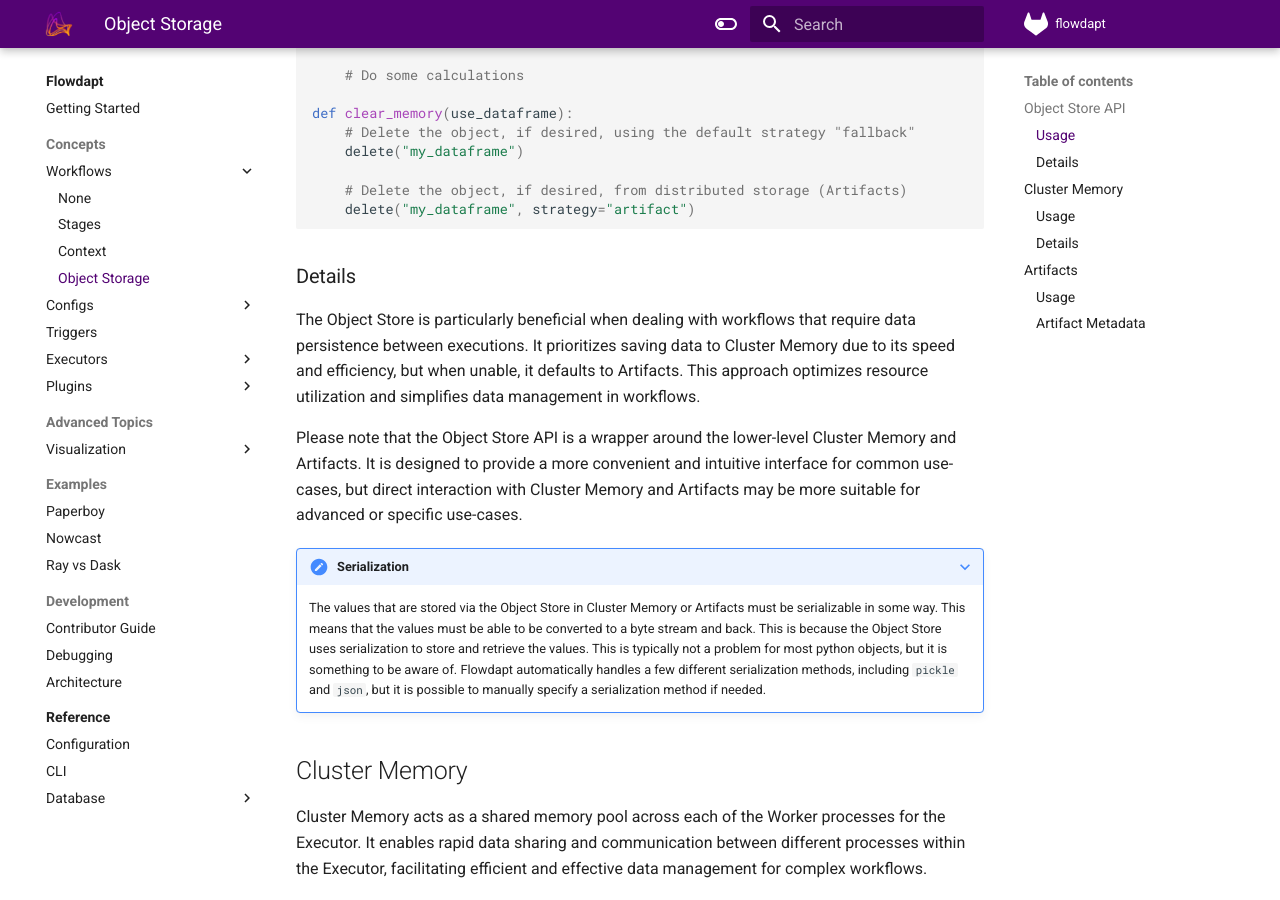
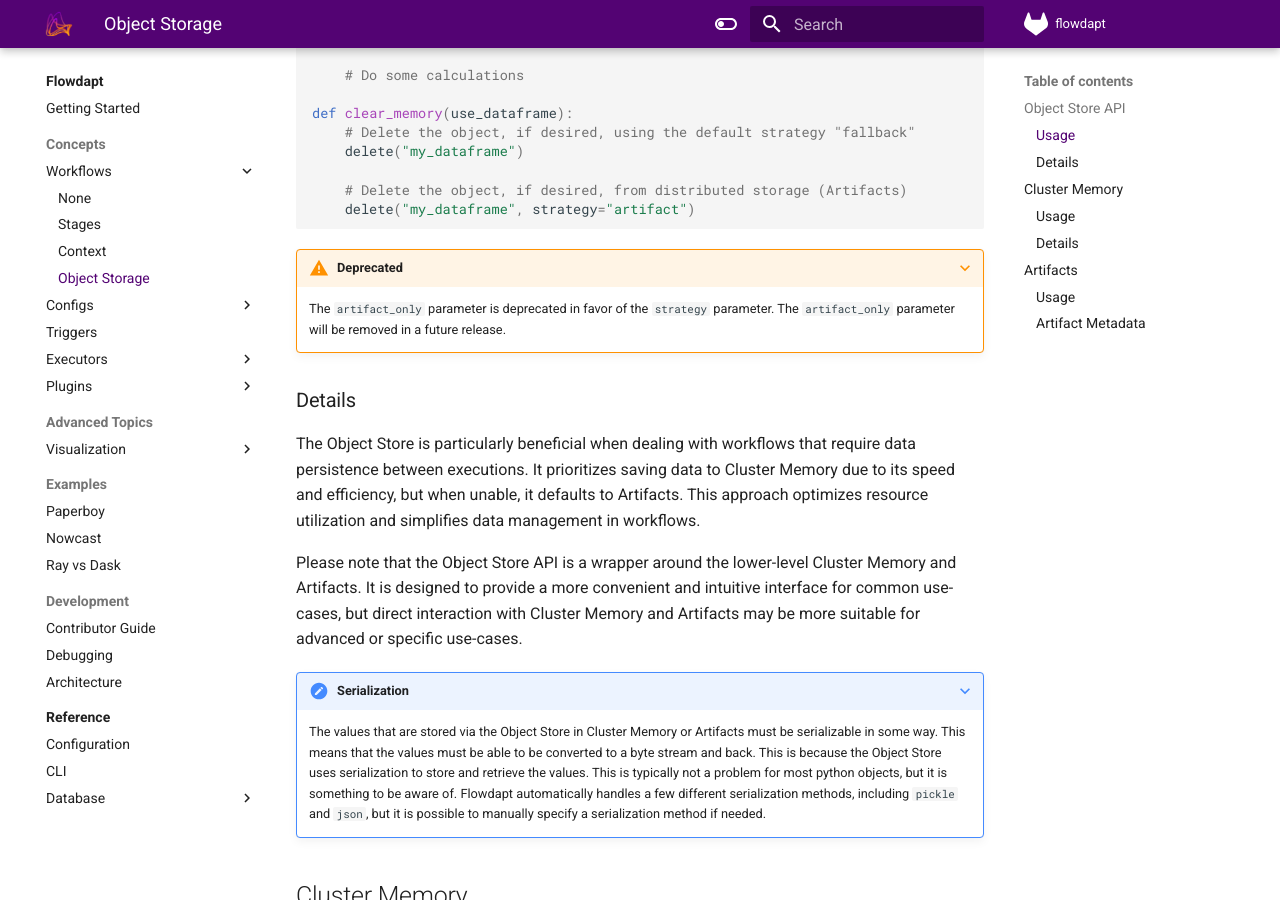
Before and after one commit to emergentmethods/flowdapt, an MkDocs documentation site: the page built from docs/concepts/workflows/object_storage.md, in a window 1280 px wide and 900 px high, scrolled down 1342 px. Built offline with MkDocs 1.6.1 and Material for MkDocs 9.7.7, drawn with Linux system fonts in a browser that asks for light colours; comment, search, counter and statistics services are not loaded.

Commit message:
docs: Add deprecation notice for artifact_only

````diff
--- a/docs/concepts/workflows/object_storage.md
+++ b/docs/concepts/workflows/object_storage.md
@@ -52,6 +52,10 @@ def clear_memory(use_dataframe):
     # Delete the object, if desired, from distributed storage (Artifacts)
     delete("my_dataframe", strategy="artifact")
 ```
+
+???+ warning "Deprecated"
+    The `artifact_only` parameter is deprecated in favor of the `strategy` parameter. The `artifact_only` parameter will be removed in a future release.
+
 
 ### Details
 
````
